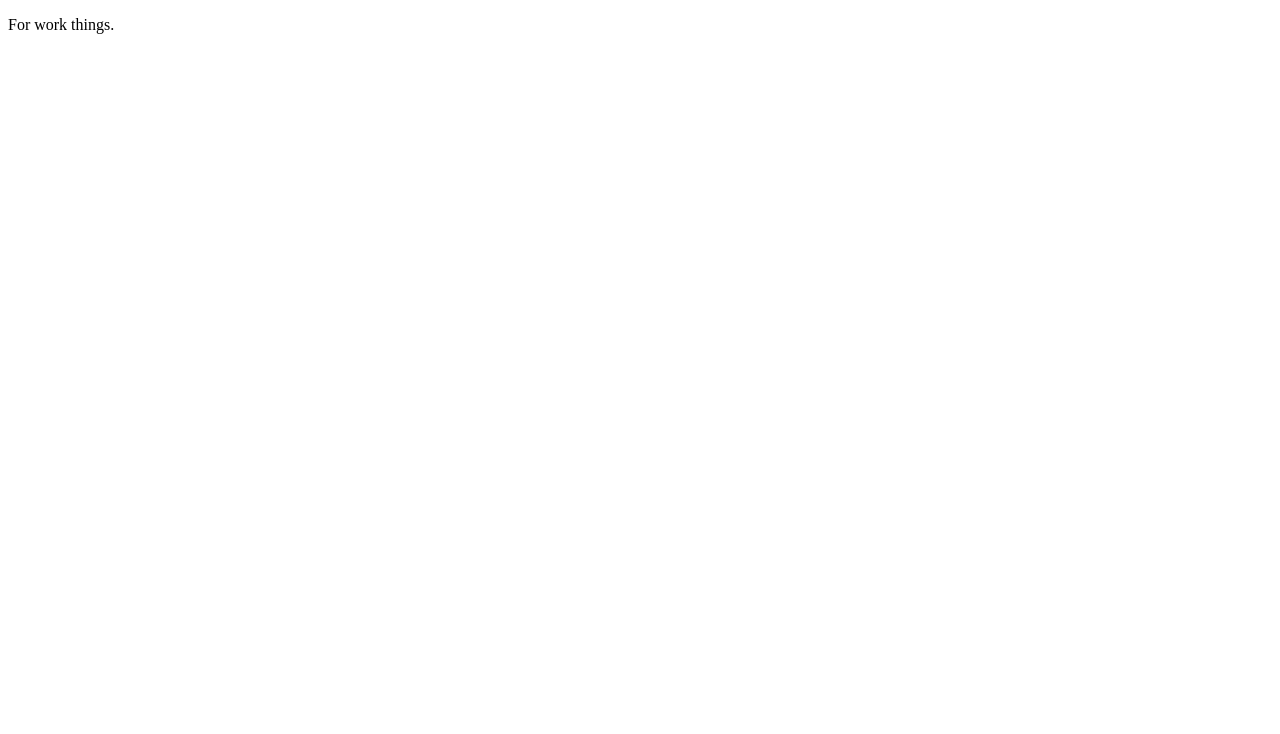
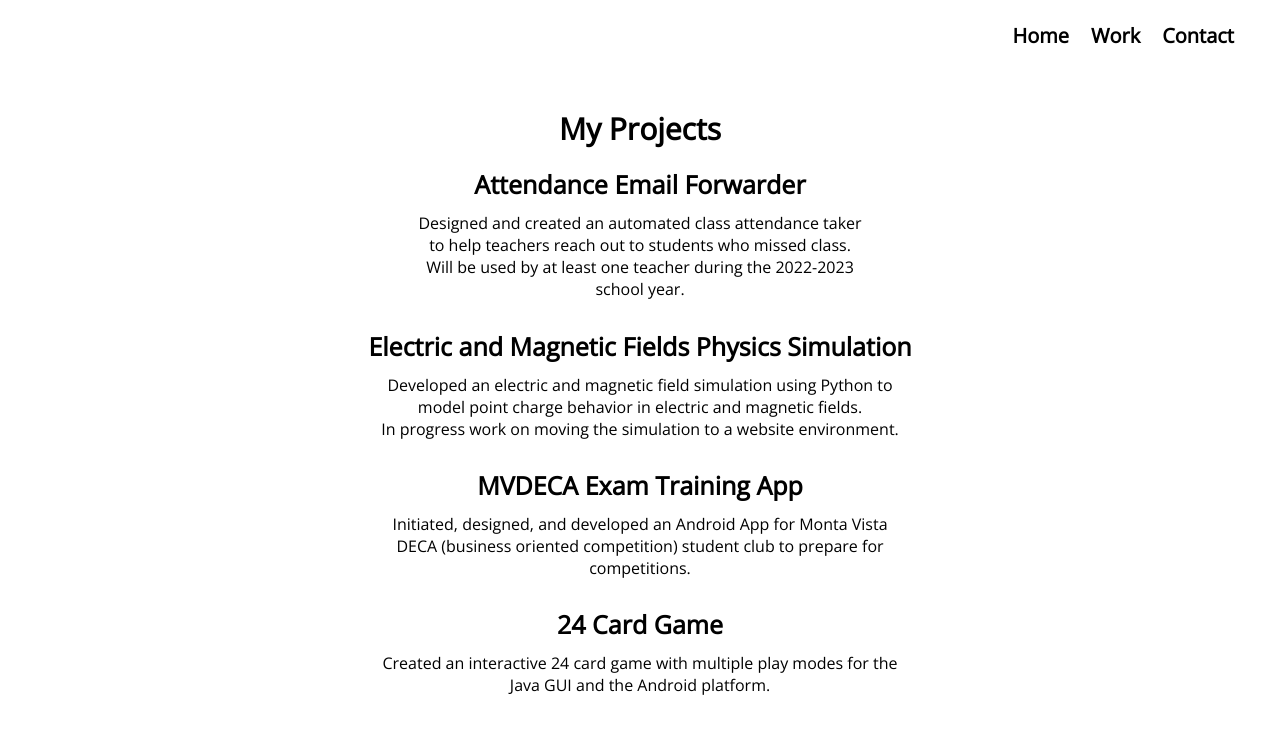
Before and after one commit to fullstack-decal-fa22/project1-williamT386, a plain HTML site: page Work.html in a window 1280 px wide. Drawn offline with nearby package versions, Linux system fonts and the light colour scheme.

Commit message:
Added Work page

```diff
--- a/Work.html
+++ b/Work.html
@@ -4,9 +4,59 @@
     <meta charset="UTF-8">
     <meta http-equiv="X-UA-Compatible" content="IE=edge">
     <meta name="viewport" content="width=device-width, initial-scale=1.0">
-    <title>William Tang</title>
+    <title>About Me</title>
+    <link rel="stylesheet" href="work-styles.css"/>
+    <link rel="preconnect" href="https://fonts.googleapis.com">
+    <link rel="preconnect" href="https://fonts.gstatic.com" crossorigin>
+    <link href="https://fonts.googleapis.com/css2?family=Open+Sans:wght@300&display=swap" rel="stylesheet">
 </head>
 <body>
-    <p>For work things.</p>
+    <div id='section-div'>
+        <a href="index.html">
+            <button class='section-button' id='home-button'>
+                <h1 class='section-text'>Home</h1>
+            </button></a>
+
+        <a href="Work.html">
+            <button class='section-button' id='work-button'>
+                <h1 class='section-text'>Work</h1>
+            </button></a>
+
+        <a href="Contact.html">
+            <button class='section-button' id='contact-button'>
+                <h1 class='section-text'>Contact</h1>
+            </button></a>
+    </div>
+
+    <div class='info-text-div'>
+        <h5 class='short-description'>My Projects</h5>
+        <h6 class='coding-project'>
+            <a href="https://github.com/williamT386/AttendanceEmailer">Attendance Email Forwarder</a>
+        </h6>
+        <p>Designed and created an automated class attendance taker
+            to help teachers reach out to students who missed class.
+            Will be used by at least one teacher during the 2022-2023
+            school year.</p>
+
+        <h6 class='coding-project'>
+            <a href="https://github.com/williamT386/EBFieldsSimulation">Electric and Magnetic Fields Physics Simulation</a>
+        </h6>
+        <p>Developed an electric and magnetic field simulation using Python to
+            model point charge behavior in electric and magnetic fields.
+            In progress work on moving the simulation to a website environment.</p>
+
+        <h6 class='coding-project'>
+            <a href="https://github.com/williamT386/TwentyFourAndroid">MVDECA Exam Training App</a>
+        </h6>
+        <p>Initiated, designed, and developed an Android App for Monta Vista
+            DECA (business oriented competition) student club to prepare for
+            competitions.</p>
+
+        <h6 class='coding-project'>
+            <a href="https://github.com/williamT386/MVDECAExam-App">24 Card Game</a>
+        </h6>
+        <p>Created an interactive 24 card game with multiple play modes for the
+            Java GUI and the Android platform.</p>
+    </div>
 </body>
 </html>
--- a/about-styles.css
+++ b/about-styles.css
@@ -1,3 +1,7 @@
+* {
+    font-family: 'Open Sans';
+}
+
 #section-div {
     position: fixed;
     right: 40px;
@@ -58,12 +62,10 @@
 
 .short-description {
     text-align: center;
-    font-family: 'Open Sans';
     margin-bottom: -10px;
 }
 
 .about-me {
     text-align: center;
     white-space: pre-line;
-    font-family: 'Open Sans';
 }
--- /dev/null
+++ b/work-styles.css
@@ -0,0 +1,60 @@
+* {
+    font-family: 'Open Sans';
+}
+
+#section-div {
+    position: fixed;
+    right: 40px;
+
+    display: grid;
+    grid-template-columns: auto auto auto;
+    column-gap: 10px;
+}
+
+.section-button {
+    outline: 0;
+    border: none;
+    background-color: transparent;
+}
+
+.section-button:hover {
+    color: #4F4789;
+}
+
+.section-text {
+    font-size: 20px;
+}
+
+.info-text-div {
+    position: relative;
+    top: 50px;
+    display: flex;
+    justify-content: center;
+    flex-direction: column;
+}
+
+.short-description {
+    text-align: center;
+    margin-bottom: -40px;
+    font-size: 30px;
+}
+
+.coding-project {
+    text-align: center;
+    margin-bottom: -5px;
+    font-size: 25px;
+}
+a {
+    color: black;
+    text-decoration: none;
+}
+
+a:hover {
+    color: #4F4789;
+}
+
+p {
+    text-align: center;
+    white-space: pre-line;
+    margin-bottom: -30px;
+}
```
